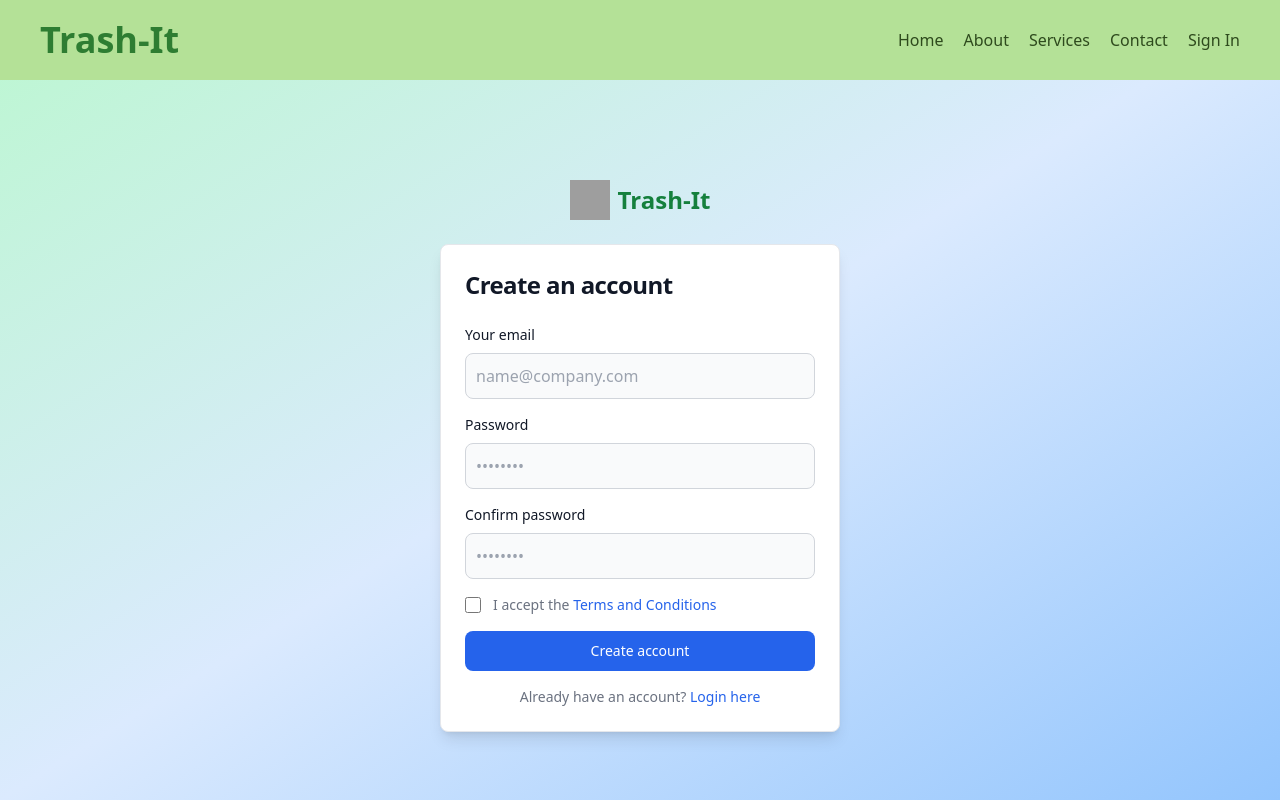
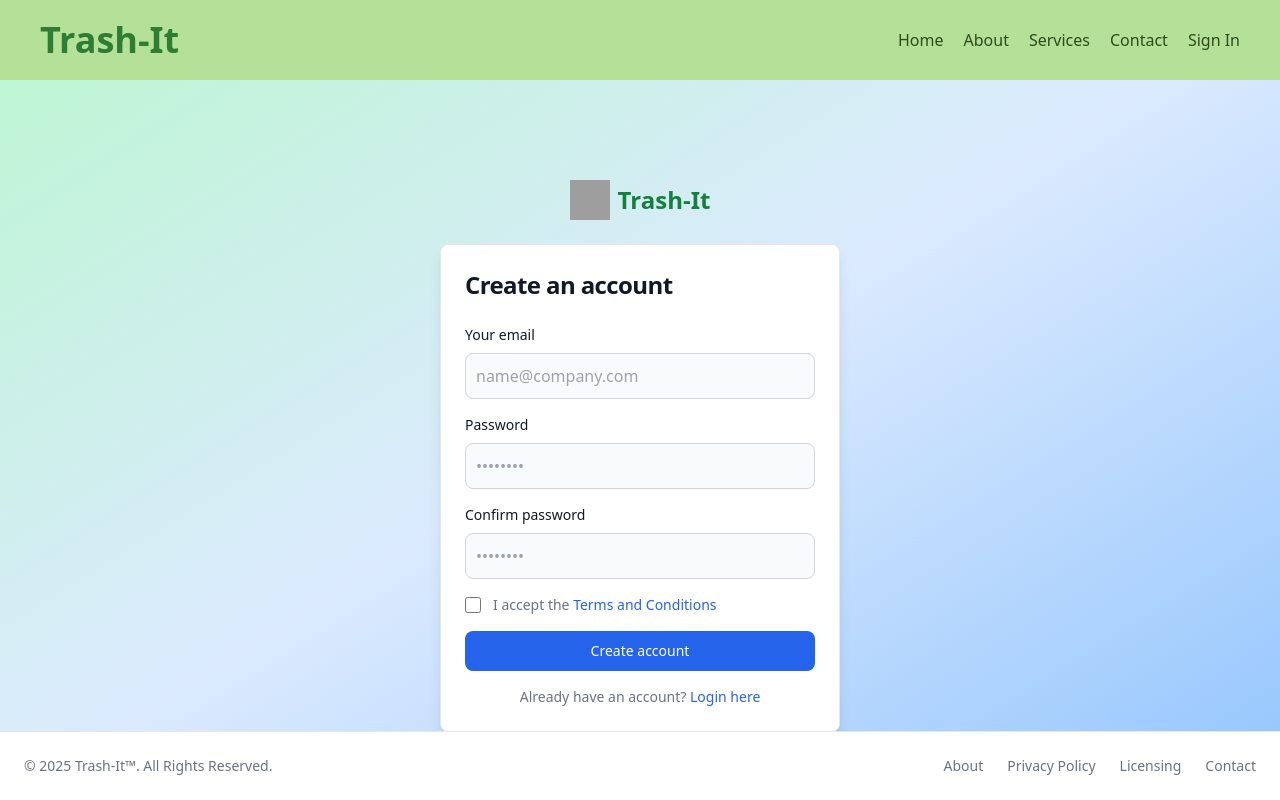
Before and after one commit to RizkyKiky/trashIT-finalProject, a React (Vite) app: page /register in a window 1280 px wide. Built offline with nearby package versions, Linux system fonts and the light colour scheme; grey boxes are pictures that could not be loaded.

Commit message:
create : contact

```diff
--- a/src/App.jsx
+++ b/src/App.jsx
@@ -1,6 +1,7 @@
 import "./App.css";
 import Header from "./components/Header";
 import Home from "./components/Home";
+import Footer from "./components/Footer";
 import LoginPage from "./pages/loginPage";
 import RegisterPage from "./pages/registerPage";
 import { Routes, Route } from "react-router-dom";
@@ -14,6 +15,7 @@ function App() {
         <Route path="/signin" element={<LoginPage />} />
         <Route path="/register" element={<RegisterPage />} />
       </Routes>
+      <Footer />
     </>
   );
 }
--- a/src/components/Footer.jsx
+++ b/src/components/Footer.jsx
@@ -0,0 +1,39 @@
+import React from "react";
+
+export default function Footer() {
+  return (
+    <div>
+      <footer class="fixed bottom-0 left-0 z-20 w-full p-4 bg-white border-t border-gray-200 shadow-sm md:flex md:items-center md:justify-between md:p-6 dark:bg-gray-800 dark:border-gray-600">
+        <span class="text-sm text-gray-500 sm:text-center dark:text-gray-400">
+          © 2025{" "}
+          <a href="https://flowbite.com/" class="hover:underline">
+            Trash-It™
+          </a>
+          . All Rights Reserved.
+        </span>
+        <ul class="flex flex-wrap items-center mt-3 text-sm font-medium text-gray-500 dark:text-gray-400 sm:mt-0">
+          <li>
+            <a href="#" class="hover:underline me-4 md:me-6">
+              About
+            </a>
+          </li>
+          <li>
+            <a href="#" class="hover:underline me-4 md:me-6">
+              Privacy Policy
+            </a>
+          </li>
+          <li>
+            <a href="#" class="hover:underline me-4 md:me-6">
+              Licensing
+            </a>
+          </li>
+          <li>
+            <a href="#" class="hover:underline">
+              Contact
+            </a>
+          </li>
+        </ul>
+      </footer>
+    </div>
+  );
+}
```
